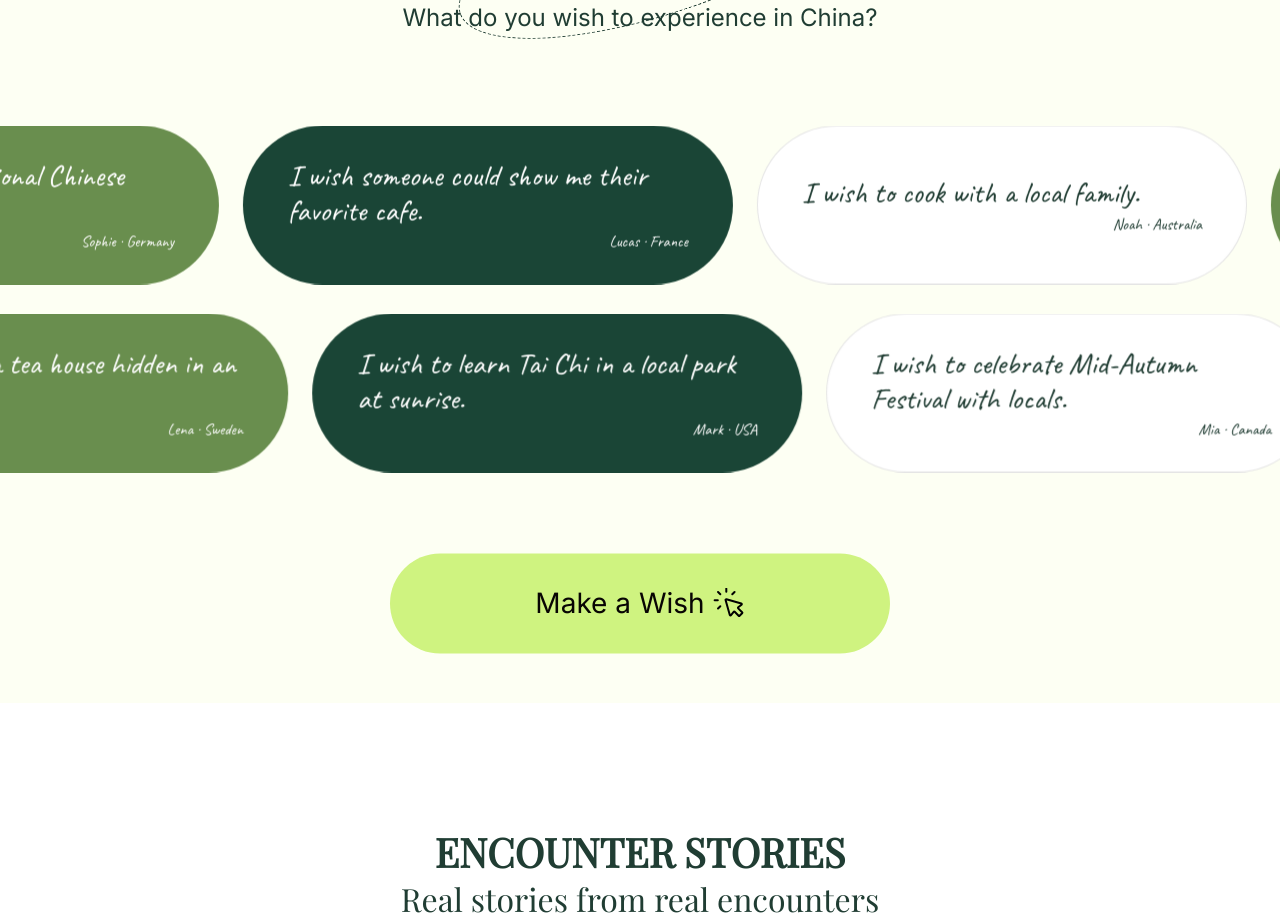
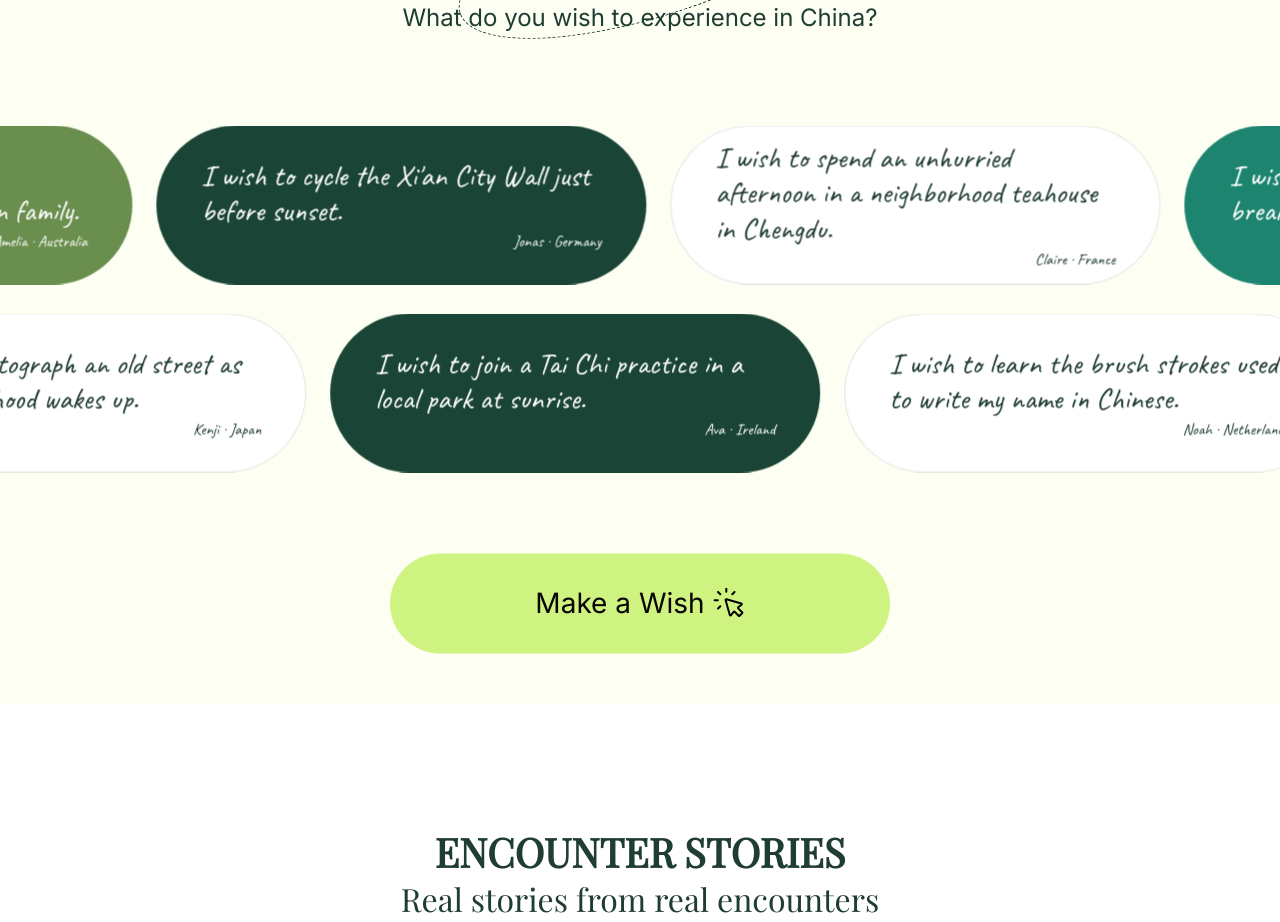
Before and after one commit to zuoyy/lvyv-web, a Nuxt app: page / in a window 1280 px wide. Shown: the part 3320-4242 px from the top of the page. Built offline with nearby package versions, Linux system fonts and the light colour scheme; a web font is replaced by a local one.

Commit message:
首页愿望池改用前端数据集

```diff
--- /dev/null
+++ b/app/data/home-wish-pool.json
@@ -0,0 +1,128 @@
+{
+  "rows": [
+    [
+      {
+        "id": "learn-biangbiang-noodles-xian",
+        "text": "I wish to learn how to make biangbiang noodles with a Xi'an family.",
+        "passenger": "Amelia · Australia",
+        "style": "grass"
+      },
+      {
+        "id": "cycle-xian-city-wall",
+        "text": "I wish to cycle the Xi'an City Wall just before sunset.",
+        "passenger": "Jonas · Germany",
+        "style": "forest"
+      },
+      {
+        "id": "chengdu-neighborhood-teahouse",
+        "text": "I wish to spend an unhurried afternoon in a neighborhood teahouse in Chengdu.",
+        "passenger": "Claire · France",
+        "style": "outline"
+      },
+      {
+        "id": "beijing-hutong-breakfast",
+        "text": "I wish to taste a traditional Beijing breakfast in a quiet hutong.",
+        "passenger": "Ethan · Canada",
+        "style": "teal"
+      },
+      {
+        "id": "terracotta-restoration-story",
+        "text": "I wish to hear how the Terracotta Warriors are restored and protected.",
+        "passenger": "Sofia · Italy",
+        "style": "grass"
+      },
+      {
+        "id": "chengdu-mahjong-lesson",
+        "text": "I wish to learn a friendly game of mahjong from Chengdu locals.",
+        "passenger": "Oliver · United Kingdom",
+        "style": "forest"
+      },
+      {
+        "id": "paper-cutting-workshop",
+        "text": "I wish to try Chinese paper-cutting in a small family workshop.",
+        "passenger": "Maya · United States",
+        "style": "outline"
+      },
+      {
+        "id": "xian-morning-market",
+        "text": "I wish to walk through a Xi'an morning market and try the local breakfast.",
+        "passenger": "Lars · Denmark",
+        "style": "teal"
+      },
+      {
+        "id": "beijing-opera-backstage",
+        "text": "I wish to see how a Peking Opera performer prepares their makeup.",
+        "passenger": "Hannah · New Zealand",
+        "style": "grass"
+      },
+      {
+        "id": "family-recipe-dumplings",
+        "text": "I wish to fold dumplings and exchange family recipes around the table.",
+        "passenger": "Mateo · Spain",
+        "style": "forest"
+      }
+    ],
+    [
+      {
+        "id": "tai-chi-park-sunrise",
+        "text": "I wish to join a Tai Chi practice in a local park at sunrise.",
+        "passenger": "Ava · Ireland",
+        "style": "forest"
+      },
+      {
+        "id": "chinese-calligraphy-name",
+        "text": "I wish to learn the brush strokes used to write my name in Chinese.",
+        "passenger": "Noah · Netherlands",
+        "style": "outline"
+      },
+      {
+        "id": "chengdu-sichuan-cooking",
+        "text": "I wish to shop at a Chengdu market before cooking a Sichuan meal.",
+        "passenger": "Emma · Sweden",
+        "style": "teal"
+      },
+      {
+        "id": "beijing-kite-maker",
+        "text": "I wish to meet a Beijing kite maker and build one of my own.",
+        "passenger": "Lucas · Brazil",
+        "style": "grass"
+      },
+      {
+        "id": "longjing-tea-harvest",
+        "text": "I wish to pick tea leaves and learn how Longjing tea is roasted.",
+        "passenger": "Elise · Belgium",
+        "style": "forest"
+      },
+      {
+        "id": "xian-shadow-puppetry",
+        "text": "I wish to meet a Xi'an shadow-puppet artist and try moving the figures.",
+        "passenger": "Daniel · Switzerland",
+        "style": "outline"
+      },
+      {
+        "id": "chengdu-bamboo-weaving",
+        "text": "I wish to learn the first steps of bamboo weaving from a Chengdu artisan.",
+        "passenger": "Nora · Norway",
+        "style": "teal"
+      },
+      {
+        "id": "courtyard-family-dinner",
+        "text": "I wish to share a home-cooked dinner in a traditional courtyard.",
+        "passenger": "James · Singapore",
+        "style": "grass"
+      },
+      {
+        "id": "small-town-train-journey",
+        "text": "I wish to take a slow train and spend a day in a small Chinese town.",
+        "passenger": "Ines · Portugal",
+        "style": "forest"
+      },
+      {
+        "id": "old-street-photography",
+        "text": "I wish to photograph an old street as the neighborhood wakes up.",
+        "passenger": "Kenji · Japan",
+        "style": "outline"
+      }
+    ]
+  ]
+}
--- a/app/pages/index.vue
+++ b/app/pages/index.vue
@@ -215,7 +215,7 @@
           <div v-for="(row, rowIndex) in wishRows" :key="rowIndex" class="home-wish-row" :class="`home-wish-row--${rowIndex === 0 ? 'left' : 'right'}`">
             <div class="home-wish-row__track">
               <div v-for="copy in 2" :key="copy" class="home-wish-row__group" :aria-hidden="copy === 2 ? 'true' : undefined">
-                <article v-for="wish in row" :key="`${copy}-${wish.text}`" class="home-wish-bubble" :class="`home-wish-bubble--${wish.style}`">
+                <article v-for="wish in row" :key="`${copy}-${wish.id}`" class="home-wish-bubble" :class="`home-wish-bubble--${wish.style}`">
                   <p>{{ wish.text }}</p>
                   <span>{{ wish.passenger }}</span>
                 </article>
@@ -370,6 +370,7 @@
 
 <script setup lang="ts">
 import { computed, nextTick, onMounted, onUnmounted, reactive, ref } from 'vue'
+import homeWishPool from '~/data/home-wish-pool.json'
 
 type HomeHeroSlide = {
   id: string
@@ -496,19 +497,14 @@ const journeySteps = [
   }
 ] as const
 
-const wishRows = [
-  [
-    { text: 'I wish to learn traditional Chinese calligraphy.', passenger: 'Sophie · Germany', style: 'grass' },
-    { text: 'I wish someone could show me their favorite cafe.', passenger: 'Lucas · France', style: 'forest' },
-    { text: 'I wish to cook with a local family.', passenger: 'Noah · Australia', style: 'outline' }
-  ],
-  [
-    { text: 'I wish to learn Tai Chi in a local park at sunrise.', passenger: 'Mark · USA', style: 'forest' },
-    { text: 'I wish to celebrate Mid-Autumn Festival with locals.', passenger: 'Mia · Canada', style: 'outline' },
-    { text: 'I wish to learn Chinese calligraphy from a master.', passenger: 'Emma · UK', style: 'teal' },
-    { text: 'I wish to find a tea house hidden in an old street.', passenger: 'Lena · Sweden', style: 'grass' }
-  ]
-] as const
+type HomeWish = {
+  id: string
+  text: string
+  passenger: string
+  style: 'grass' | 'forest' | 'outline' | 'teal'
+}
+
+const wishRows = homeWishPool.rows as HomeWish[][]
 
 type HomeStory = {
   title: string
@@ -1467,11 +1463,11 @@ onUnmounted(() => {
 }
 
 .home-wish-row--left .home-wish-row__track {
-  animation: homeWishLeft 38s linear infinite;
+  animation: homeWishLeft 96s linear infinite;
 }
 
 .home-wish-row--right .home-wish-row__track {
-  animation: homeWishRight 44s linear infinite;
+  animation: homeWishRight 104s linear infinite;
 }
 
 .home-wish-row__track:hover {
```
